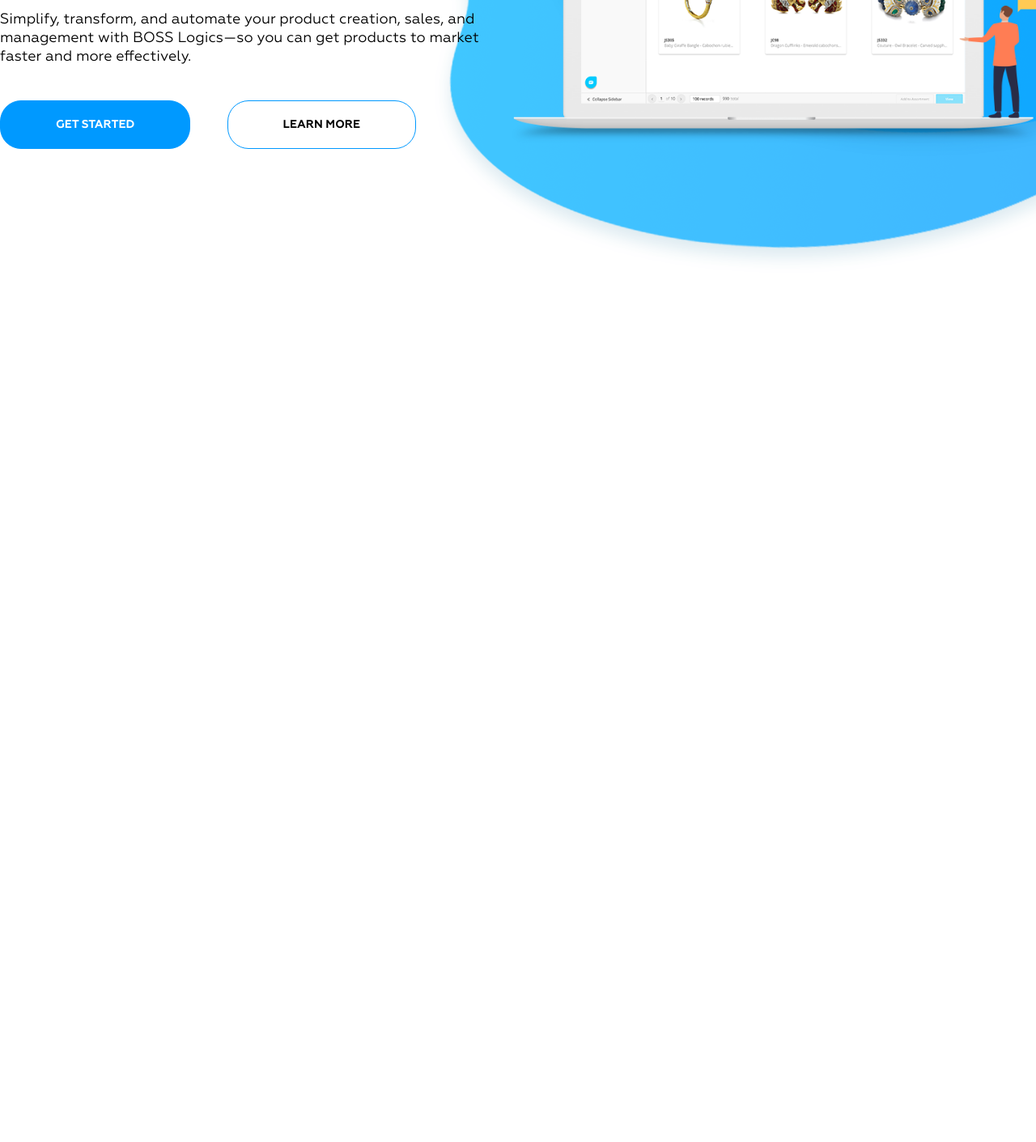
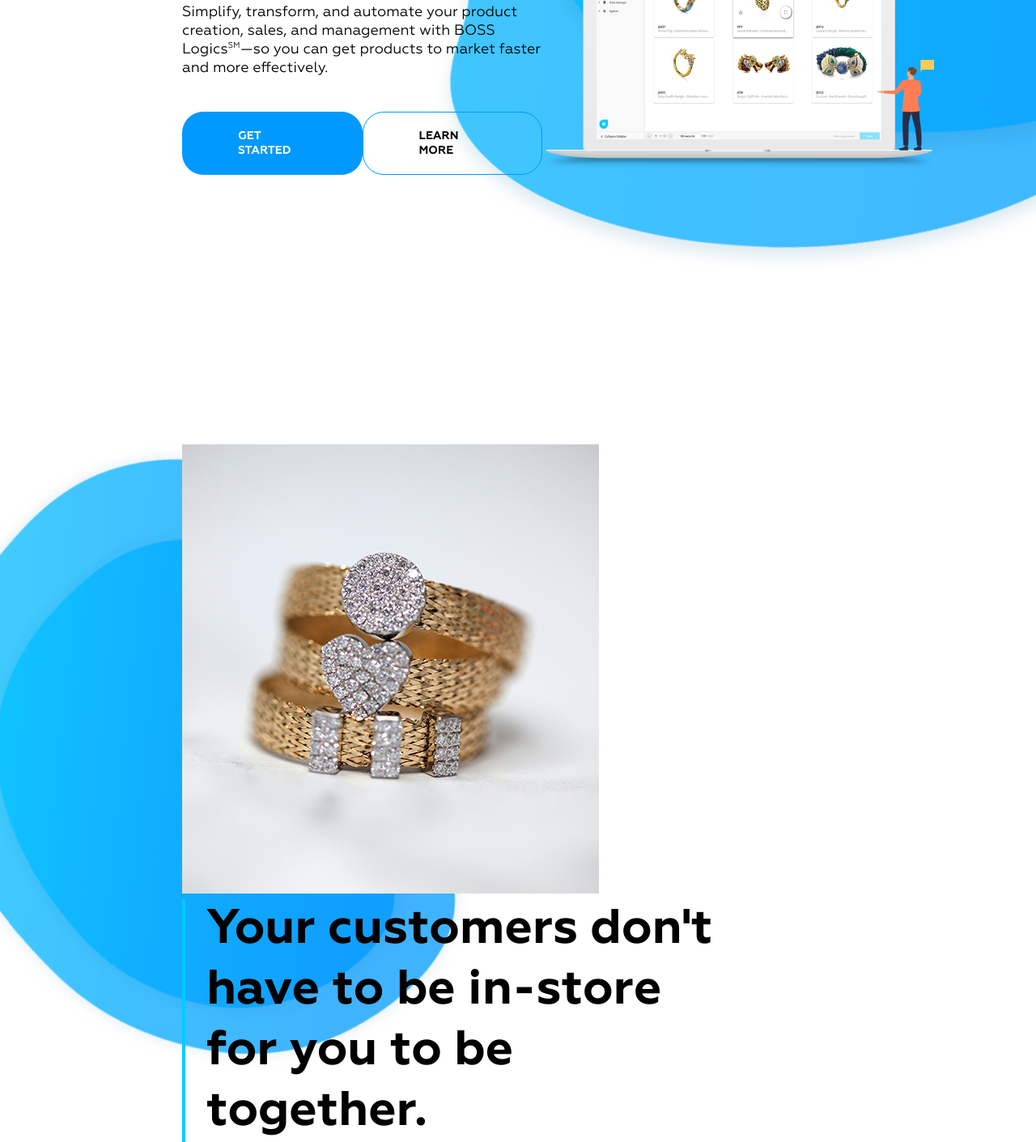
Before and after one commit to Sorokovsky/bosslogics, a website: page #src/index.html in a window 1280 px wide. Shown: the part 517-1928 px from the top of the page at 81% size. Before the commit the page ends 854 px from the top, so only its background shows below. Drawn offline with nearby package versions, Linux system fonts and the light colour scheme; files that its build step writes are made by us from their sources.

Commit message:
customers

```diff
--- /dev/null
+++ b/#src/blocks/customers.html
@@ -0,0 +1,14 @@
+<section class="customers">
+    <img src="img/bg2.png" alt="" class="paralax2">
+    <div class="inner customers__inner">
+        <div class="customers__image">
+            <img src="img/cornelia.png" alt="" class="customers__img">
+        </div>
+        <div class="customers__desc">
+            <h2 class="title customers__title">Your customers don't
+                have to be in-store for
+                you to be together.</h2>
+
+        </div>
+    </div>
+</section>
--- a/#src/blocks/intro.html
+++ b/#src/blocks/intro.html
@@ -1,12 +1,11 @@
 <section class="intro">
     <div class="inner intro__inner">
         <div class="intro__desc">
-            <h2 class="intro__title">Software that works <br> the way you do <span>(REALLY)</span></h2>
-            <p class="intro__text">Simplify, transform, and automate your product creation, sales, and management
-                with BOSS Logics—so you can get products to market faster and more effectively.</p>
+            <h2 class="intro__title title">Software that works the way you do <span>(REALLY)</span></h2>
+            <p class="intro__text">Simplify, transform, and automate your product creation, sales, and management with BOSS Logics<sup>SM</sup>—so you can get products to market faster and more effectively.</p>
             <div class="intro__btns">
-                <a href="#" class="intro__btn">get started</a>
-                <a href="#" class="intro__btn">learn more</a>
+                <a href="#" class="intro__btn btn">get started</a>
+                <a href="#" class="intro__btn btn">learn more</a>
             </div>
         </div>
         <div class="intro__image">
--- a/#src/index.html
+++ b/#src/index.html
@@ -12,6 +12,7 @@
     @@include('blocks/header.html')
     <main class="main">
         @@include('blocks/intro.html')
+        @@include('blocks/customers.html')
     </main>
 </body>
 </html>
--- /dev/null
+++ b/#src/scss/customers.scss
@@ -0,0 +1,28 @@
+.customers{
+    margin-top: 333px;
+    padding-right: 76px;
+    position: relative;
+    &__inner{
+        margin: 0;
+        position: relative;
+        z-index: 2;
+        max-width: 1242px;
+        display: flex;
+        flex-wrap: wrap;
+        justify-content: space-between;
+        align-items: center;
+    }
+    &__desc{
+        max-width: 662px;
+    }
+    &__image{
+        max-width: 516px;
+        height:auto;
+        overflow: hidden;
+    }
+    &__img{
+        width: 100%;
+        height: 100%;
+        object-fit: cover;
+    }
+}
--- a/#src/scss/header.scss
+++ b/#src/scss/header.scss
@@ -33,6 +33,7 @@
     }
     &__item{
         display: block;
+        color: #fff;
         text-transform: uppercase;
 
         &:not(:last-child){
--- a/#src/scss/intro.scss
+++ b/#src/scss/intro.scss
@@ -2,13 +2,14 @@
     position: relative;
     z-index: 1;
     padding-top: 62px;
+    padding-right: 126px;
     &__inner{
         display: flex;
         justify-content: space-between;
         align-items: flex-end;
     }
     &__image{
-        max-width: 770px;
+        max-width: 778px;
         height: auto;
         overflow: hidden;
     }
@@ -18,9 +19,7 @@
         object-fit: cover;
     }
     &__title{
-        font-size: 70px;
-        padding-left: 26px;
-        border-left: 4px solid #00ccff;
+        max-width: 706px;
         &>span{
             -webkit-text-fill-color: transparent;
             -webkit-text-stroke:1px #00ccff;
@@ -31,6 +30,9 @@
     &__text{
         max-width: 705px;
         margin-top: 44px;
+        &>sup{
+            font-size: 10px;
+        }
     }
     &__btns{
         margin-top: 42px;
@@ -39,20 +41,7 @@
         max-width: 514px;
     }
     &__btn{
-        padding: 20px 68px;
-        text-transform: uppercase;
-        font-size: 14px;
-        color: #fff;
-        border-radius: 26px;
-        background: #0099ff;
-        text-decoration: none;
-        font-weight: 700;
-        transition: .3s all ease;
-        border: 1px solid #0099ff;
-        &:hover{
-            background: #fff;
-            color: #0099ff;
-        }
+
         &:nth-child(2){
             background: transparent;
             color: #000;
--- a/#src/scss/standart.scss
+++ b/#src/scss/standart.scss
@@ -5,9 +5,12 @@
     font-family: "Geometria";
     font-size: 18px;
 }
+section, header{
+    padding-left:225px;
+    padding-right: 302px;
+}
 .inner{
-    max-width: 1508px;
-    margin: 0 auto;
+    max-width: 1520px;
 }
 .paralax1{
     position: absolute;
@@ -15,3 +18,33 @@
     top: 0;
     z-index: 0;
 }
+.title{
+    font-size: 60px;
+    padding-left: 26px;
+    border-left: 4px solid #00ccff;
+
+}
+.paralax2{
+    position: absolute;
+    top: 0;
+    left: 0;
+    z-index: 0;
+    height: 772px;
+    width: auto;
+}
+.btn{
+    padding: 20px 68px;
+    text-transform: uppercase;
+    font-size: 14px;
+    color: #fff;
+    border-radius: 26px;
+    background: #0099ff;
+    text-decoration: none;
+    font-weight: 700;
+    transition: .3s all ease;
+    border: 1px solid #0099ff;
+    &:hover{
+        background: #fff;
+        color: #0099ff;
+    }
+}
--- a/#src/scss/style.scss
+++ b/#src/scss/style.scss
@@ -2,3 +2,4 @@
 @import './standart.scss';
 @import './header.scss';
 @import './intro.scss';
+@import './customers.scss';
```
Also changed, not shown: bosslogics/index.html (+18 -5 lines), #src/img/bg2.png (added), #src/img/cornelia.png (added), bosslogics/css/style.css, bosslogics/css/style.min.css, bosslogics/img/bg2.png (added), bosslogics/img/bg2.webp (added), bosslogics/img/cornelia.png (added), bosslogics/img/cornelia.webp (added).
